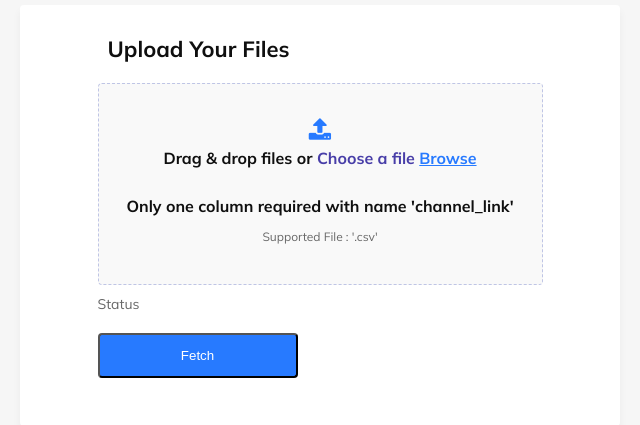
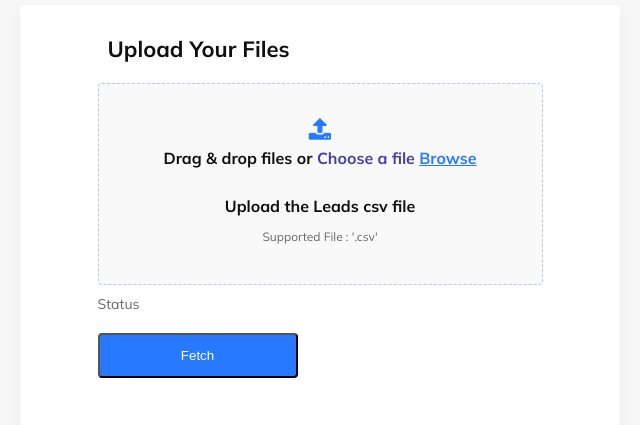
Before and after one commit to sadiq-shaikh-fk/fk-affiliate-avrc, a Flask app: page / in a window 1280 px wide. Shown: the part 185-610 px from the top of the page, without its empty margins (320-960 px from the left). Run offline with Flask 2, Linux system fonts and the light colour scheme; some libraries are stand-ins or nearby versions.

Commit message:
updated html text

```diff
--- a/templates/uploadPage.html
+++ b/templates/uploadPage.html
@@ -191,7 +191,7 @@
                                     <input type="file" id="fileInput" name="file" accept=".csv"
                                         title="Select a CSV file" placeholder="Select a CSV file">
                                     <span class="browse" id="browseText">Browse</span> <br /><br />
-                                    <span class="drag-drop">Only one column required with name 'channel_link'</span>
+                                    <span class="drag-drop">Upload the Leads csv file</span>
                                 </b>
                             </div>
                             <div class="supported-formats">
```
